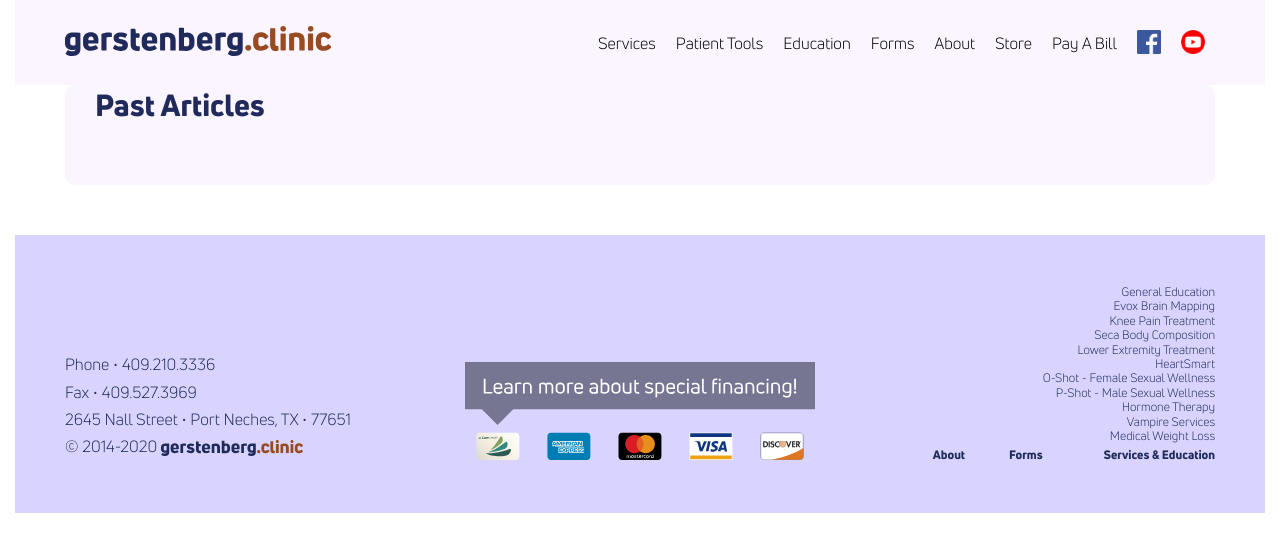
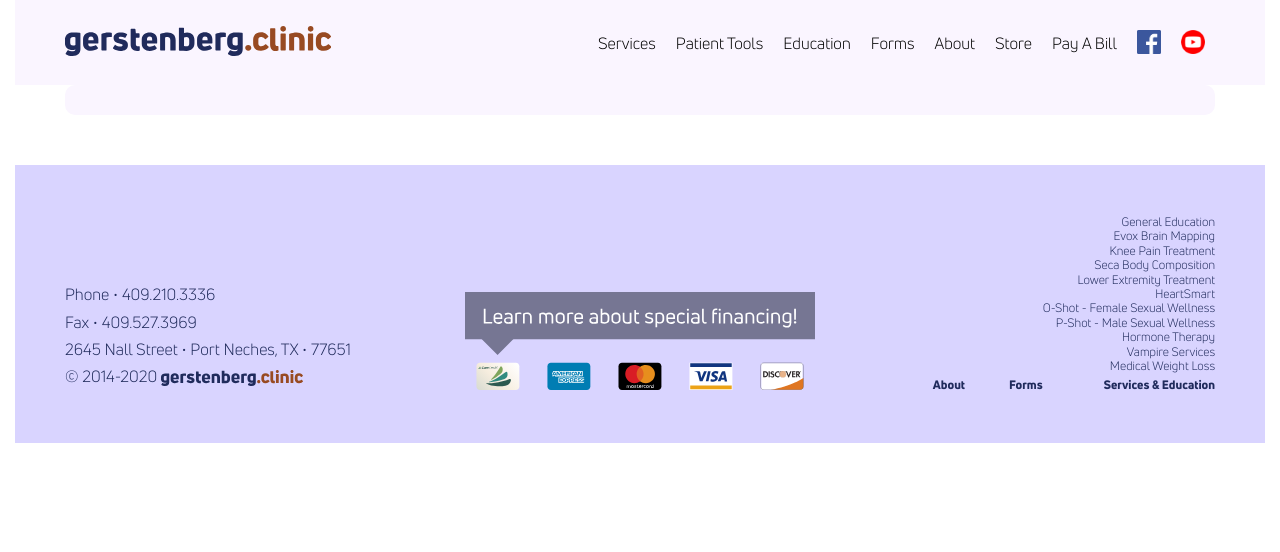
Before and after one commit to theneverwoods/gerstenberg.clinic, a Jekyll site: the page built from articles.html, in a window 1280 px wide. Shown: the top 552 px of the page. Built offline with Jekyll 4.4.1, drawn with Linux system fonts in a browser that asks for light colours; comment, search, counter and statistics services are not loaded.

Commit message:
Update articles.html

```diff
--- a/articles.html
+++ b/articles.html
@@ -12,14 +12,11 @@ redirect_from:
 
 <div class="row cards">
   <div class="third card light">
-    <h2>Past Articles</h2>
     <div style="width = 80%">
-
-
         <style type="text/css">
     <!--
-    .display_archive {font-family: arial,verdana; font-size: 12px;}
-    .campaign {line-height: 125%; margin: 5px;}
+    .display_archive {font-family: arial,verdana; font-size: 20px;}
+    .campaign {line-height: 155%; margin: 5px;}
     //-->
     </style>
     <script language="javascript" src="//clinic.us18.list-manage.com/generate-js/?u=3bdf416b29288fcc89abfd51c&fid=6406&show=1000" type="text/javascript"></script>
```
